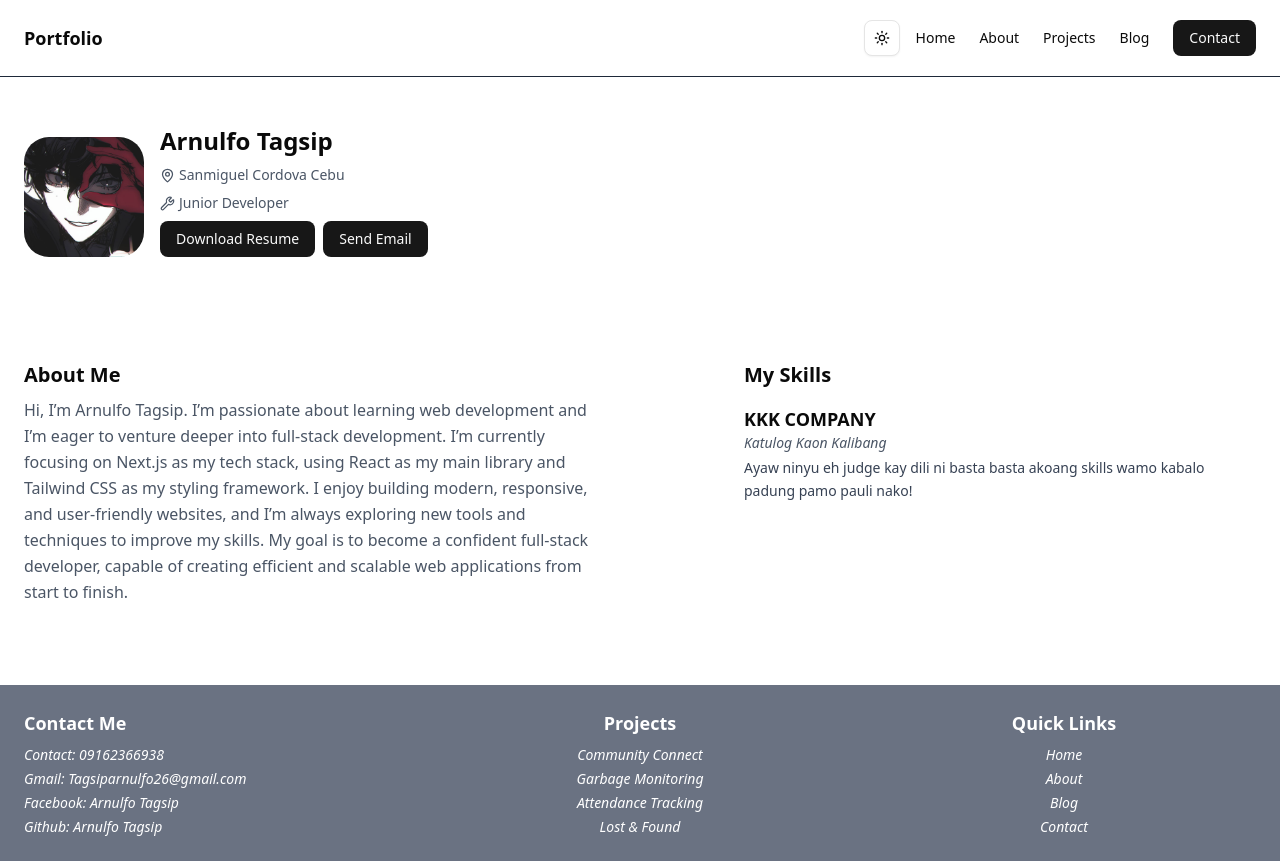
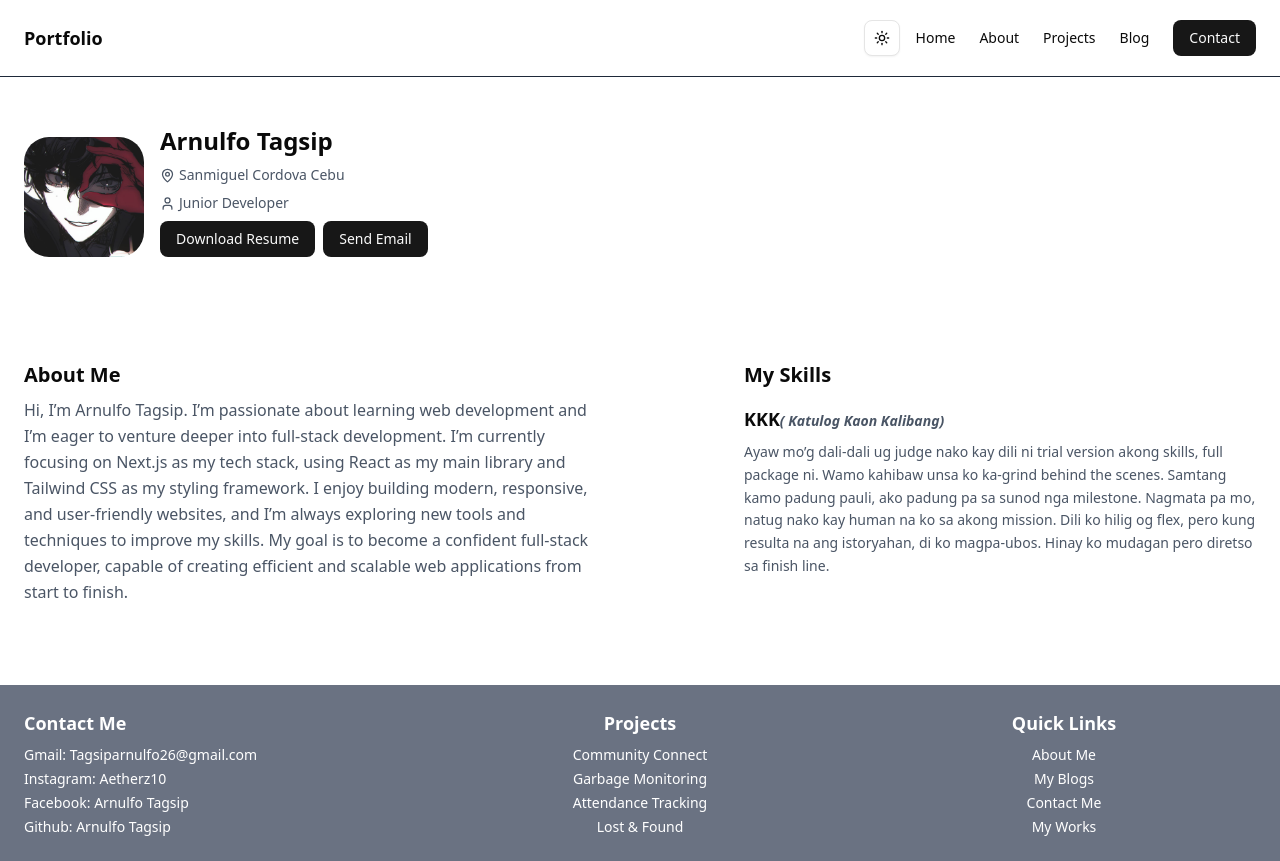
Before and after one commit to Arnulfotagsip/my-portfolio, a Next.js app: page /About in a window 1280 px wide. Built offline with nearby package versions, Linux system fonts and the light colour scheme.

Commit message:
Modify about page / blog page by adding info

```diff
--- a/app/(guest)/About/page.tsx
+++ b/app/(guest)/About/page.tsx
@@ -1,5 +1,5 @@
 import Image from "next/image";
-import { MapPin , Wrench } from "lucide-react";
+import { MapPin , User } from "lucide-react";
 import { Button } from "@/components/ui/button";
 
 export default function About() {
@@ -23,7 +23,7 @@ export default function About() {
             <span>Sanmiguel Cordova Cebu</span>
           </p>
            <p className="flex items-center gap-1 text-sm text-gray-600 dark:text-gray-300 mt-2">
-            <Wrench size={15} />
+            <User size={15} />
             <span>Junior Developer</span>
           </p>
           <div className="inline-flex gap-2 mt-2">
@@ -47,12 +47,9 @@ export default function About() {
         <div className="mt-8 max-w-lg">
           <h1 className="text-xl font-bold mb-4">My Skills</h1>
           <div className="mb-6">
-            <h2 className="text-lg font-semibold">KKK COMPANY</h2>
-            <p className="text-sm text-gray-600 dark:text-gray-300 italic mb-1">
-             Katulog Kaon Kalibang
-            </p>
-            <p className="text-sm text-gray-700 dark:text-gray-400 leading-relaxed">
-              Ayaw ninyu eh judge kay dili ni basta basta akoang skills wamo kabalo padung pamo pauli nako!
+            <h2 className="text-lg font-semibold">KKK<span className="text-sm text-gray-600 dark:text-gray-300 italic mb-1">( Katulog Kaon Kalibang)</span></h2>
+            <p className="text-sm text-gray-600 dark:text-gray-300 leading-relaxed mt-2">
+            Ayaw mo’g dali-dali ug judge nako kay dili ni trial version akong skills, full package ni. Wamo kahibaw unsa ko ka-grind behind the scenes. Samtang kamo padung pauli, ako padung pa sa sunod nga milestone. Nagmata pa mo, natug nako kay human na ko sa akong mission. Dili ko hilig og flex, pero kung resulta na ang istoryahan, di ko magpa-ubos. Hinay ko mudagan pero diretso sa finish line.
             </p>
           </div>
         </div>
--- a/app/(guest)/projects/page.tsx
+++ b/app/(guest)/projects/page.tsx
@@ -1,7 +1,7 @@
 export default function Projects(){
     return(
-        <main>
-            Projects
-        </main>
+        <main className="container mx-auto px-6 py-12">
+                <h1 className="text-4xl font-bold mb-6 text-center">Projects</h1>
+                </main>
     )
 }
--- a/components/common/Footer.tsx
+++ b/components/common/Footer.tsx
@@ -3,21 +3,22 @@ export function Footer() {
     <footer className="bg-gray-500 text-white py-6 mt-12">
       <div className="container mx-auto px-6 grid grid-cols-1 md:grid-cols-3 gap-10 text-sm">
 
-        {/* contact */}
+
         <div className="text-left">
           <h1 className="font-bold text-lg mb-2">Contact Me</h1>
-          <ul className="italic flex flex-col gap-1">
-            <li>Contact: 09162366938</li>
-            <li>Gmail: Tagsiparnulfo26@gmail.com</li>
-            <li>Facebook: Arnulfo Tagsip</li>
-            <li>Github: Arnulfo Tagsip</li>
+          <ul className=" flex flex-col gap-1">
+            <li>Gmail: Tagsiparnulfo26@gmail.com </li>
+            <li>Instagram: <a href="https://www.instagram.com/aetherz10/">Aetherz10</a></li>
+            <li>Facebook: <a href="https://www.facebook.com/arnulfo.tagsip">Arnulfo Tagsip</a></li>
+            <li>Github: <a href="https://github.com/Arnulfotagsip">Arnulfo Tagsip</a></li>
+
           </ul>
         </div>
 
-        {/* projects */}
+
         <div className="text-center">
           <h1 className="font-bold text-lg mb-2">Projects</h1>
-          <ul className="italic flex flex-col gap-1">
+          <ul className=" flex flex-col gap-1">
             <li>Community Connect</li>
             <li>Garbage Monitoring</li>
             <li>Attendance Tracking</li>
@@ -25,14 +26,14 @@ export function Footer() {
           </ul>
         </div>
 
-        {/* quick links */}
+
         <div className="text-center items-end">
           <h1 className="font-bold text-lg mb-2">Quick Links</h1>
-          <ul className="italic flex flex-col gap-1">
-            <li><a href="/Home" className="hover:underline">Home</a></li>
-            <li><a href="/About" className="hover:underline">About</a></li>
-            <li><a href="/blog" className="hover:underline">Blog</a></li>
-            <li><a href="/contact" className="hover:underline">Contact</a></li>
+          <ul className=" flex flex-col gap-1">
+            <li><a href="/About" className="hover:underline">About Me</a></li>
+            <li><a href="/blog" className="hover:underline"> My Blogs</a></li>
+            <li><a href="/contact" className="hover:underline">Contact Me</a></li>
+            <li><a href="/projects" className="hover:underline">My Works</a></li>
           </ul>
         </div>
 
```
Also changed, not shown: components.json.
